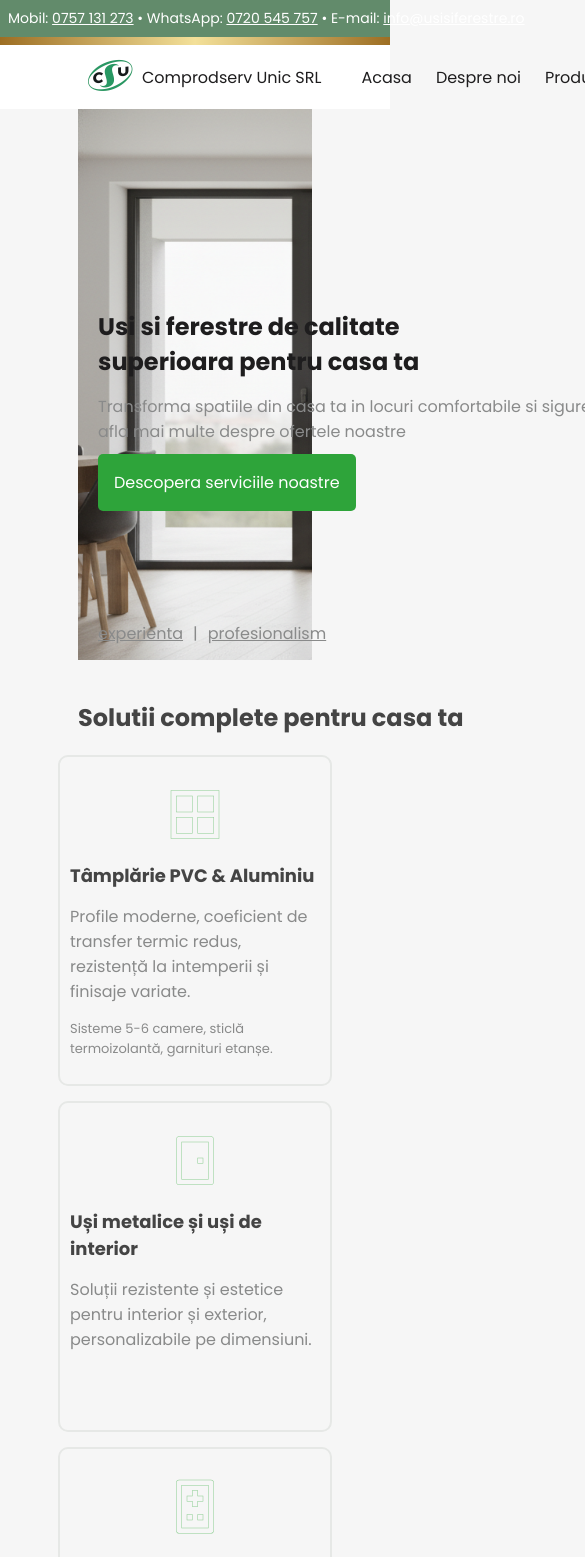
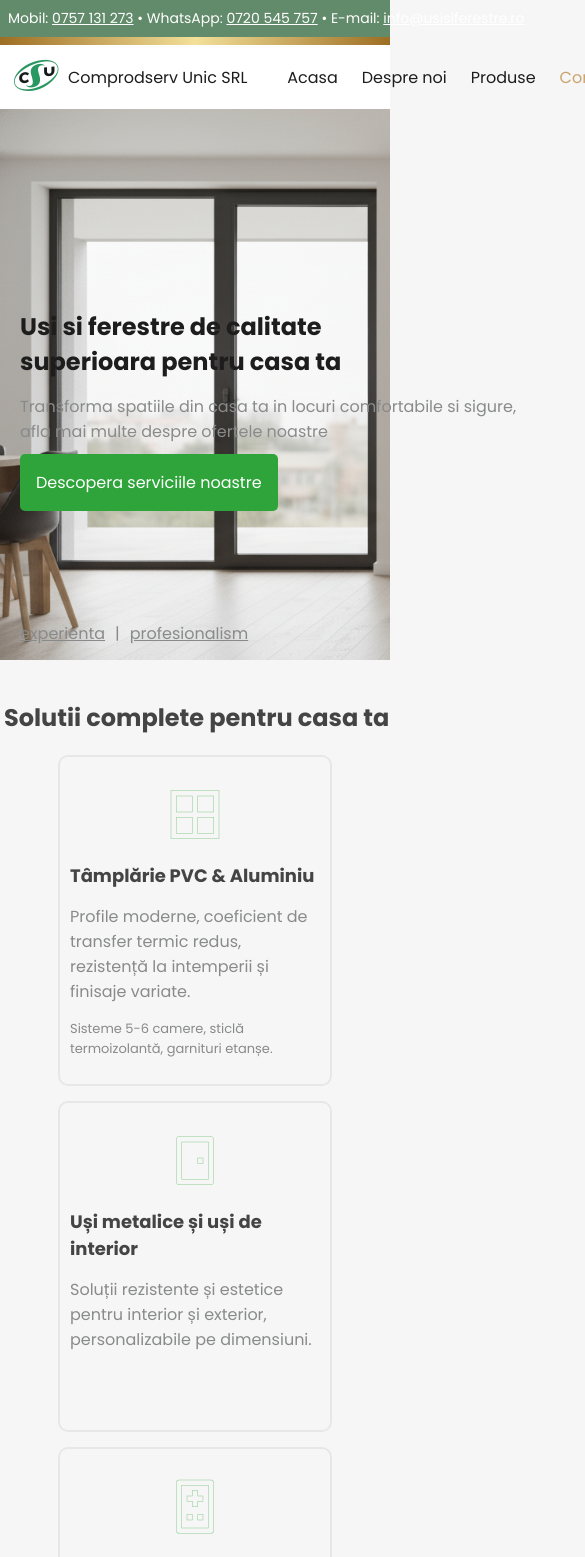
Before and after one commit to raul-mates/usi-si-ferestre, an Angular app: page /contact in a window 390 px wide. Shown: the top 1557 px of the page, 585 px wide, since content can reach past the window. Built offline with nearby package versions, Linux system fonts and the light colour scheme.

Commit message:
added mobile responsiveness up to 656px

```diff
--- a/src/app/pages/homepage/homepage.scss
+++ b/src/app/pages/homepage/homepage.scss
@@ -11,6 +11,14 @@
     display: flex;
     flex-direction: column;
     justify-content: flex-end;
+
+    @media only screen and (max-width: 1440px) {
+      width: 80%;
+    }
+
+    @media only screen and (max-width: 1024px) {
+      width: 100%;
+    }
   }
 
   &__cards {
@@ -30,6 +38,14 @@
 
   &__header-cards-container {
     width: 60%;
+
+    @media only screen and (max-width: 1440px) {
+      width: 80%;
+    }
+
+    @media only screen and (max-width: 1024px) {
+      width: 98%;
+    }
   }
 
   &__cards-header {
--- a/src/app/shared/components/nav-bar/nav-bar.scss
+++ b/src/app/shared/components/nav-bar/nav-bar.scss
@@ -15,6 +15,14 @@
     display: flex;
     width: 60%;
     justify-content: space-between;
+
+    @media only screen and (max-width: 1440px) {
+      width: 80%;
+    }
+
+    @media only screen and (max-width: 1024px) {
+      width: 98%;
+    }
   }
 
   &__logo-and-name-container {
```
Also changed, not shown: public/under-construction-img.jpg (added).
